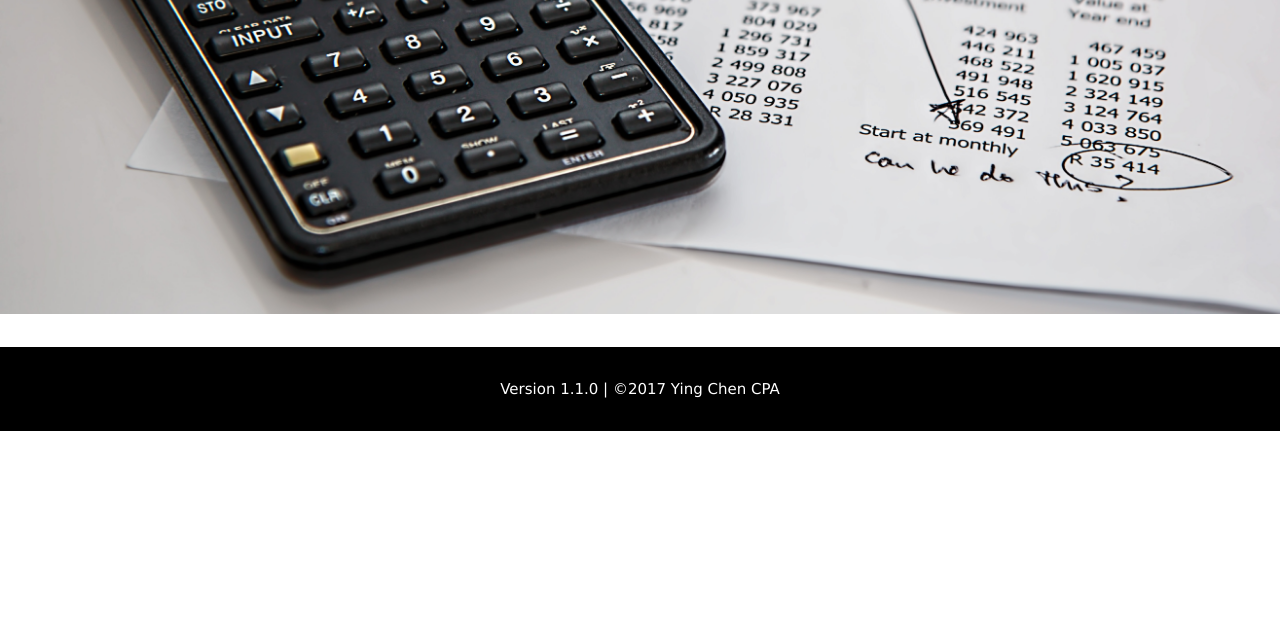
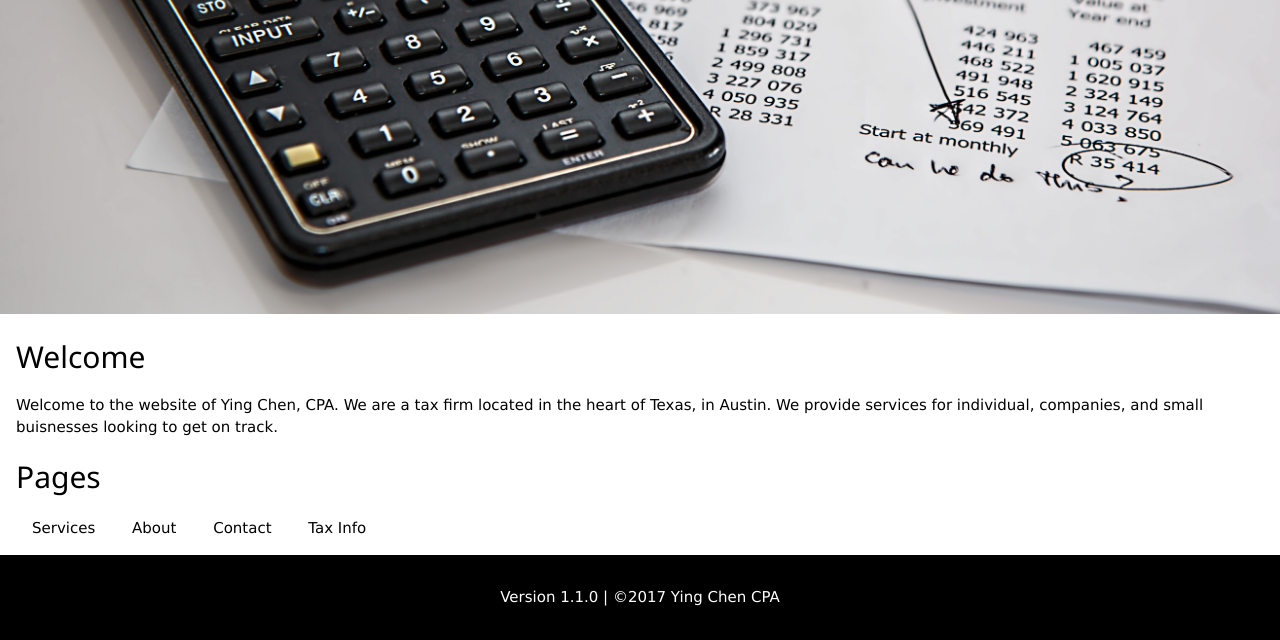
Before and after one commit to Cory-ychencpa/Website, a plain HTML site: page index.htm in a window 1280 px wide. Shown: the part 440-1080 px from the top of the page. Before the commit the page ends 871 px from the top, so only its background shows below. Drawn offline with Linux system fonts and the light colour scheme.

Commit message:
v1.1.0
Version 1.1.0 -
 - Added tax.htm
 - Added content
 - Edited index.htm

```diff
--- a/index.htm
+++ b/index.htm
@@ -35,7 +35,13 @@
 
 <!-- Page content -->
 <div class="w3-content w3-padding" style="max-width:1564px">
-<p></p>
+<h2>Welcome</h2>
+    <p>Welcome to the website of Ying Chen, CPA. We are a tax firm located in the heart of Texas, in Austin. We provide services for individual, companies, and small buisnesses looking to get on track.</p>
+<h2>Pages</h2>
+  <a href="services.htm" class="w3-bar-item w3-button">Services</a>
+  <a href="about.htm" class="w3-bar-item w3-button">About</a>
+  <a href="contact.htm" class="w3-bar-item w3-button">Contact</a>
+  <a href="tax.htm" class="w3-bar-item w3-button">Tax Info</a>
 <!-- End page content -->
 </div>
 
```
